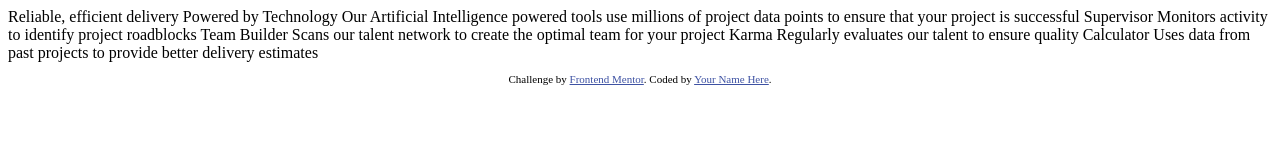
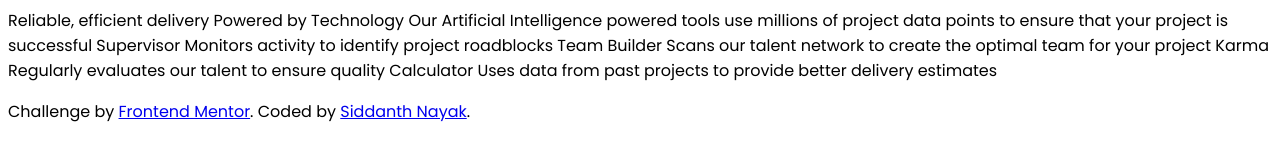
Before and after one commit to SiddanthNayak/FourCardFeature, a plain HTML site: page four-card-feature-section-master/index.html in a window 1280 px wide. Drawn offline with Linux system fonts and the light colour scheme.

Commit message:
Modified Index + Added Style clear x q qute quite exit

```diff
--- a/four-card-feature-section-master/index.html
+++ b/four-card-feature-section-master/index.html
@@ -3,16 +3,9 @@
 <head>
   <meta charset="UTF-8">
   <meta name="viewport" content="width=device-width, initial-scale=1.0"> <!-- displays site properly based on user's device -->
-
-  <link rel="icon" type="image/png" sizes="32x32" href="./images/favicon-32x32.png">
-
+  <link rel="icon" type="image/png" sizes="32x32" href="/four-card-feature-section-master/images/favicon-32x32.png">
+  <link rel="stylesheet" href="/four-card-feature-section-master/style.css"/>
   <title>Frontend Mentor | Four card feature section</title>
-
-  <!-- Feel free to remove these styles or customise in your own stylesheet 👍 -->
-  <style>
-    .attribution { font-size: 11px; text-align: center; }
-    .attribution a { color: hsl(228, 45%, 44%); }
-  </style>
 </head>
 <body>
 
@@ -38,7 +31,7 @@
   <footer>
     <p class="attribution">
       Challenge by <a href="https://www.frontendmentor.io?ref=challenge" target="_blank">Frontend Mentor</a>.
-      Coded by <a href="#">Your Name Here</a>.
+      Coded by <a href="#">Siddanth Nayak</a>.
     </p>
   </footer>
 </body>
--- /dev/null
+++ b/four-card-feature-section-master/style.css
@@ -0,0 +1,5 @@
+@import url('https://fonts.googleapis.com/css2?family=Poppins:wght@200;400;600&display=swap');
+
+body{
+    font-family: 'Poppins', sans-serif;
+}
```
